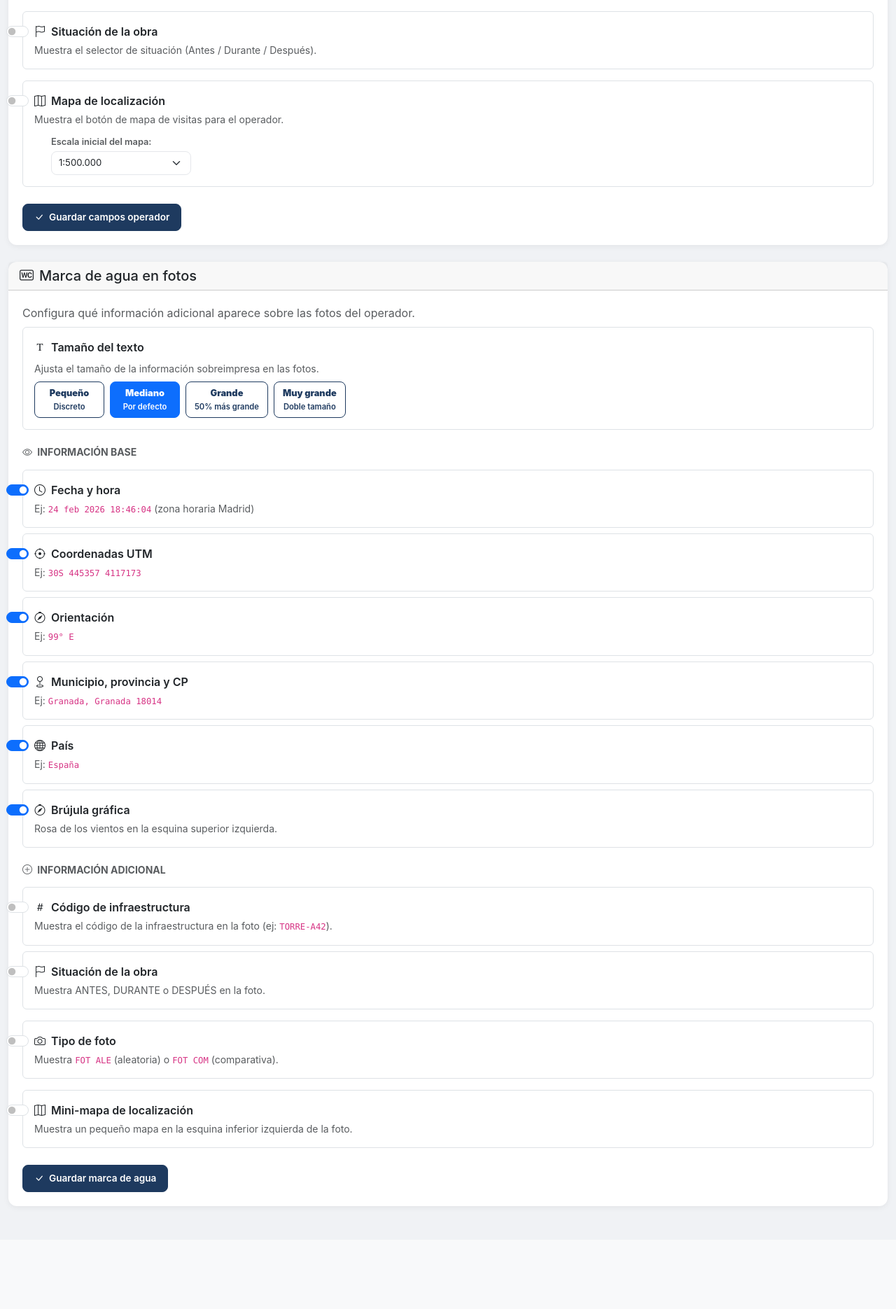
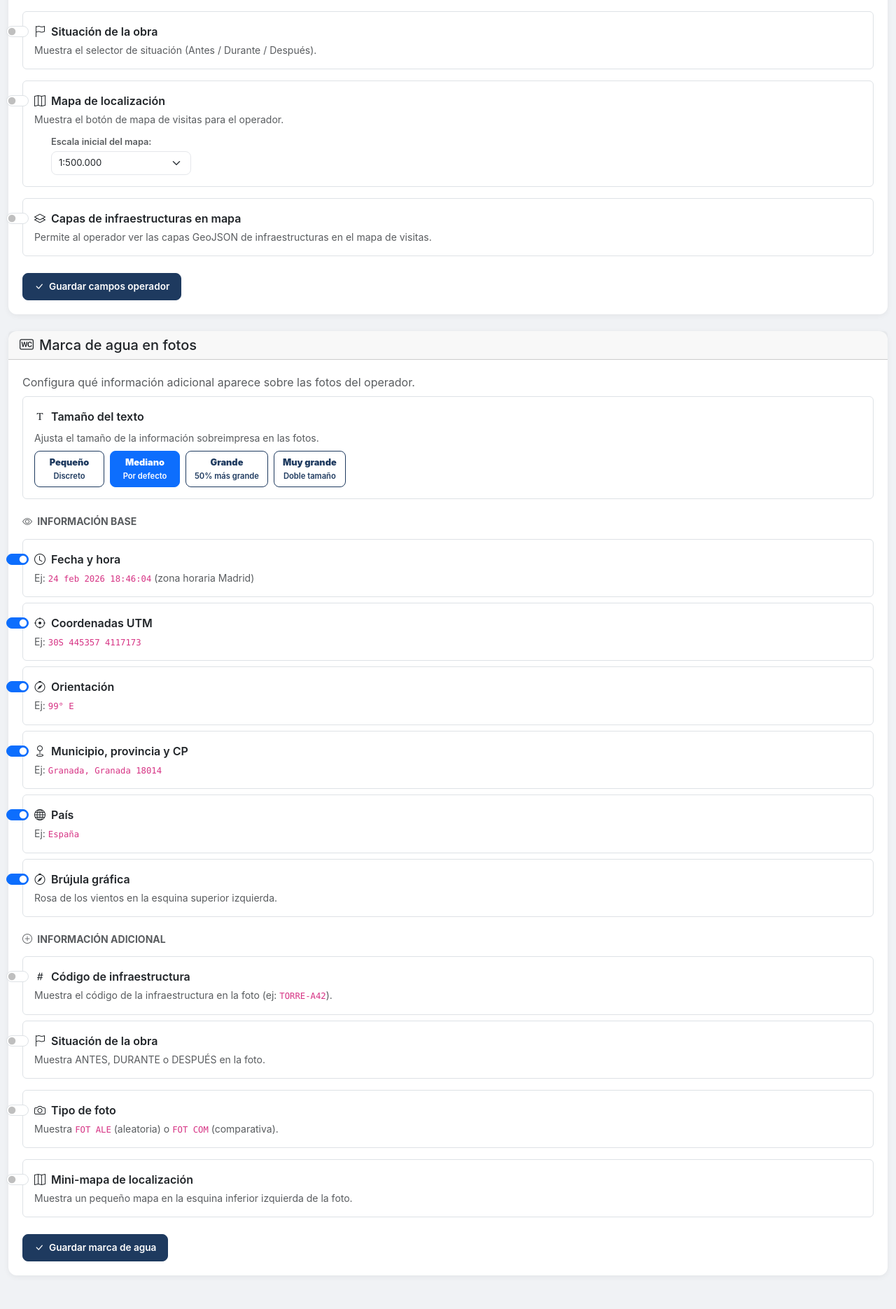
Before and after one commit to cazorlatravel-prog/INFOCAMPO, a PHP site: page /admin/ajustes.php in a window 1280 px wide. Shown: the part 1109-2979 px from the top of the page at 70% size. Before the commit the page ends 2836 px from the top, so only its background shows below. Run offline with PHP 8.4, Linux system fonts and the light colour scheme; a user stored in the database is signed in; data comes from the database, SQL or seed files in the repository; data that the repository does not hold is empty.

Commit message:
Permitir al admin activar capas de infraestructuras en mapa operador
Nuevo ajuste de empresa op_mostrar_capas_infra que controla si los
operadores pueden ver las capas GeoJSON de infraestructuras en el
mapa de visitas. Por defecto desactivado.

- database/schema_v18.sql: nueva columna op_mostrar_capas_infra
- admin/ajustes.php: checkbox "Capas de infraestructuras en mapa"
  en la sección de campos del operador
- public/operador.php: lee y pasa opMostrarCapasInfra al JS
- public/js/operador.js: solo llama loadMapInfraLayers() si está
  activado en la configuración de la empresa

https://claude.ai/code/session_01FdUN8X5v5BoDdAhYiwhVJ9

```diff
--- a/admin/ajustes.php
+++ b/admin/ajustes.php
@@ -109,21 +109,23 @@ if ($_SERVER['REQUEST_METHOD'] === 'POST' && validateCsrf()) {
             $opInfra     = isset($_POST['op_mostrar_infraestructura']) ? 1 : 0;
             $opSituacion = isset($_POST['op_mostrar_situacion']) ? 1 : 0;
             $opMapa      = isset($_POST['op_mostrar_mapa']) ? 1 : 0;
+            $opCapasInfra = isset($_POST['op_mostrar_capas_infra']) ? 1 : 0;
             $opMapaZoom  = (int) ($_POST['op_mapa_zoom'] ?? 9);
             $allowedZooms = [9, 10, 12, 13];
             if (!in_array($opMapaZoom, $allowedZooms, true)) $opMapaZoom = 9;
 
             $stmt = $pdo->prepare(
                 "UPDATE empresas SET op_mostrar_empresa = :emp, op_mostrar_infraestructura = :inf,
-                 op_mostrar_situacion = :sit, op_mostrar_mapa = :mapa, op_mapa_zoom = :zoom WHERE id = :id"
+                 op_mostrar_situacion = :sit, op_mostrar_mapa = :mapa, op_mostrar_capas_infra = :capas, op_mapa_zoom = :zoom WHERE id = :id"
             );
             $stmt->execute([
-                ':emp'  => $opEmpresa,
-                ':inf'  => $opInfra,
-                ':sit'  => $opSituacion,
-                ':mapa' => $opMapa,
-                ':zoom' => $opMapaZoom,
-                ':id'   => $targetEmpId,
+                ':emp'   => $opEmpresa,
+                ':inf'   => $opInfra,
+                ':sit'   => $opSituacion,
+                ':mapa'  => $opMapa,
+                ':capas' => $opCapasInfra,
+                ':zoom'  => $opMapaZoom,
+                ':id'    => $targetEmpId,
             ]);
             $msg = 'Campos del operador actualizados correctamente.';
             $msgType = 'success';
@@ -163,6 +165,7 @@ $opEmpresa   = (int) ($empresa['op_mostrar_empresa'] ?? 0);
 $opInfra     = (int) ($empresa['op_mostrar_infraestructura'] ?? 0);
 $opSituacion = (int) ($empresa['op_mostrar_situacion'] ?? 0);
 $opMapa      = (int) ($empresa['op_mostrar_mapa'] ?? 0);
+$opCapasInfra = (int) ($empresa['op_mostrar_capas_infra'] ?? 0);
 $opMapaZoom  = (int) ($empresa['op_mapa_zoom'] ?? 9);
 
 // Watermark settings — base fields (default ON)
@@ -339,6 +342,14 @@ $wmTextoTamano = (int) ($empresa['wm_texto_tamano'] ?? 2);
                                         <option value="9" <?= $opMapaZoom === 9 ? 'selected' : '' ?>>1:500.000</option>
                                     </select>
                                 </div>
+                            </div>
+
+                            <div class="form-check form-switch mb-3 p-3 rounded border">
+                                <input class="form-check-input" type="checkbox" id="op_capas_infra" name="op_mostrar_capas_infra" value="1" <?= $opCapasInfra ? 'checked' : '' ?>>
+                                <label class="form-check-label fw-semibold" for="op_capas_infra">
+                                    <i class="bi bi-layers me-1"></i> Capas de infraestructuras en mapa
+                                </label>
+                                <div class="text-muted small mt-1">Permite al operador ver las capas GeoJSON de infraestructuras en el mapa de visitas.</div>
                             </div>
                         </div>
 
--- a/database/schema_v18.sql
+++ b/database/schema_v18.sql
@@ -16,3 +16,7 @@ ALTER TABLE registros
 ALTER TABLE registros
     MODIFY COLUMN lat_real DECIMAL(10,7) DEFAULT 0 COMMENT 'Latitud GPS real del operador',
     MODIFY COLUMN lon_real DECIMAL(10,7) DEFAULT 0 COMMENT 'Longitud GPS real del operador';
+
+-- 4. Opción para que el admin permita ver capas de infraestructuras en el mapa del operador
+ALTER TABLE empresas
+    ADD COLUMN IF NOT EXISTS op_mostrar_capas_infra TINYINT(1) NOT NULL DEFAULT 0 AFTER op_mapa_zoom;
--- a/public/operador.php
+++ b/public/operador.php
@@ -42,12 +42,13 @@ $opMostrarEmpresa = 0;
 $opMostrarInfra = 0;
 $opMostrarSituacion = 0;
 $opMostrarMapa = 0;
+$opMostrarCapasInfra = 0;
 $opMapaZoom = 9;
 $wmFecha = 1; $wmCoordenadas = 1; $wmOrientacion = 1; $wmUbicacion = 1; $wmPais = 1; $wmBrujula = 1;
 $wmCodigoInfra = 0; $wmSituacion = 0; $wmTipoFoto = 0;
 $wmMapa = 0; $wmMapaZoom = 15; $wmMapaTamano = 2; $wmTextoTamano = 2;
 if ($empresaId > 0) {
-    $stmt = $pdo->prepare("SELECT nombre, formato_nombre_foto, op_mostrar_empresa, op_mostrar_infraestructura, op_mostrar_situacion, op_mostrar_mapa, op_mapa_zoom, wm_mostrar_fecha, wm_mostrar_coordenadas, wm_mostrar_orientacion, wm_mostrar_ubicacion, wm_mostrar_pais, wm_mostrar_brujula, wm_mostrar_codigo_infra, wm_mostrar_situacion, wm_mostrar_tipo_foto, wm_mostrar_mapa, wm_mapa_zoom, wm_mapa_tamano, wm_texto_tamano FROM empresas WHERE id = :id");
+    $stmt = $pdo->prepare("SELECT nombre, formato_nombre_foto, op_mostrar_empresa, op_mostrar_infraestructura, op_mostrar_situacion, op_mostrar_mapa, op_mostrar_capas_infra, op_mapa_zoom, wm_mostrar_fecha, wm_mostrar_coordenadas, wm_mostrar_orientacion, wm_mostrar_ubicacion, wm_mostrar_pais, wm_mostrar_brujula, wm_mostrar_codigo_infra, wm_mostrar_situacion, wm_mostrar_tipo_foto, wm_mostrar_mapa, wm_mapa_zoom, wm_mapa_tamano, wm_texto_tamano FROM empresas WHERE id = :id");
     $stmt->execute([':id' => $empresaId]);
     $row = $stmt->fetch();
     if ($row) {
@@ -57,6 +58,7 @@ if ($empresaId > 0) {
         $opMostrarInfra = (int) ($row['op_mostrar_infraestructura'] ?? 0);
         $opMostrarSituacion = (int) ($row['op_mostrar_situacion'] ?? 0);
         $opMostrarMapa = (int) ($row['op_mostrar_mapa'] ?? 0);
+        $opMostrarCapasInfra = (int) ($row['op_mostrar_capas_infra'] ?? 0);
         $opMapaZoom = (int) ($row['op_mapa_zoom'] ?? 9);
         $wmFecha = (int) ($row['wm_mostrar_fecha'] ?? 1);
         $wmCoordenadas = (int) ($row['wm_mostrar_coordenadas'] ?? 1);
@@ -697,6 +699,7 @@ if ($initials === '') $initials = 'OP';
             opMostrarInfra: <?= $opMostrarInfra ?>,
             opMostrarSituacion: <?= $opMostrarSituacion ?>,
             opMostrarMapa: <?= $opMostrarMapa ?>,
+            opMostrarCapasInfra: <?= $opMostrarCapasInfra ?>,
             opMapaZoom: <?= $opMapaZoom ?>,
             watermark: {
                 fecha: <?= $wmFecha ?>,
```
Also changed, not shown: public/js/operador.js.
